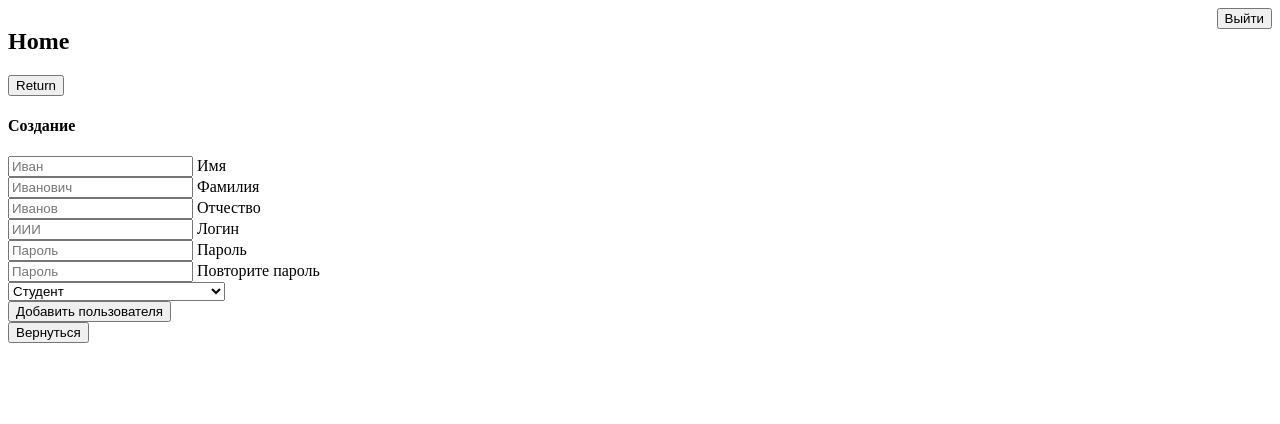
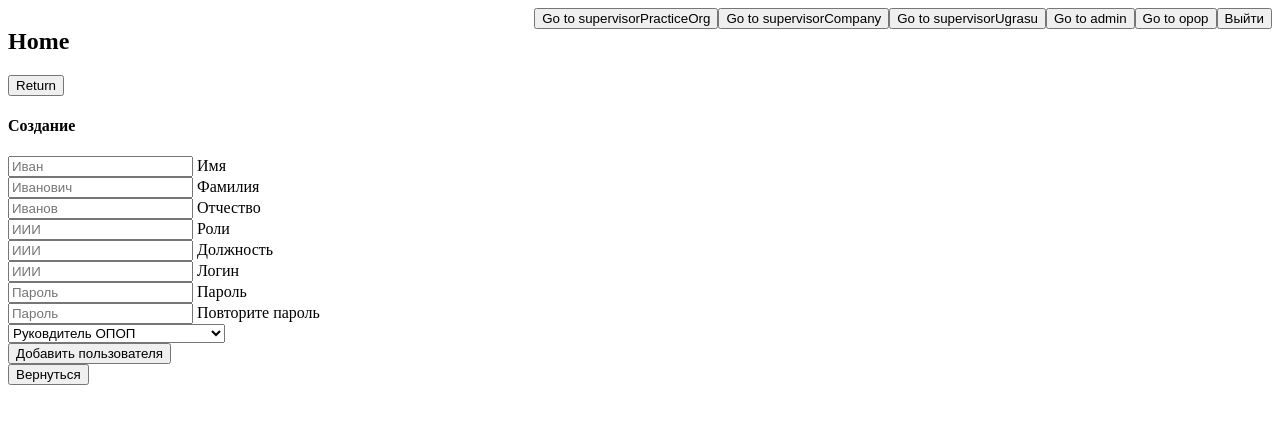
Before and after one commit to Kidcreole2/secondWeekDocWork, a Flask app: page /admin_user_create in a window 1280 px wide. Shown: the top 424 px of the page. Run offline with Flask 3, Linux system fonts and the light colour scheme.

Commit message:
Connections continued

```diff
--- a/fullstack/models.py
+++ b/fullstack/models.py
@@ -137,10 +137,12 @@
     def create(institute):
         new_institute = Institute.query.filter_by(name=institute.name).first()
         if new_institute is None:
+            print("test")
             db.session.add(institute)
             db.session.commit()
             return Institute.query.filter_by(name=institute.name).first().id
         else:
+            print("test_1")
             return new_institute.id
 
     @staticmethod
--- a/fullstack/routes.py
+++ b/fullstack/routes.py
@@ -38,33 +38,33 @@
                                 role=request.form["role"]
                                 )
                     reg_check = Users.create(user)
-                    match request.form(['user_type']):
+                    match request.form['userType']:
                         case "directorOPOP":
                             director = Director_OPOP(
-                                user_id=reg_check,
-                                post=request.form('post')
+                                user_id=reg_check["id"],
+                                post=request.form['post']
                             )
                             Director_OPOP.create(director)
                         case "directorCompany":
                             director = Director_Practice_Company(
-                                user_id=reg_check,
-                                post=request.form('post')
+                                user_id=reg_check["id"],
+                                post=request.form['post']
                             )
                             Director_Practice_Company.create(director)
                         case "directonOrganization":
                             director = Director_Practice_Organization(
-                                user_id=reg_check,
-                                post=request.form('post')
+                                user_id=reg_check["id"],
+                                post=request.form['post']
                             )
                             Director_Practice_Organization.create(director)
                         case "directorUSU":
                             director = Director_Practice_USU(
-                                user_id=reg_check,
-                                post=request.form('post')
+                                user_id=reg_check["id"],
+                                post=request.form['post']
                             )
                             Director_Practice_USU.create(director)
                     if reg_check["exists"]:
-                        return redirect(url_for("admin_add"))
+                        return redirect(url_for("admin_user_index"))
                     return redirect(url_for("home"))
         else:
             flash("Пароли не совпадают")
@@ -98,7 +98,9 @@
 @app.route("/admin_institute_create", methods=["GET","POST"])
 @login_required
 def admin_institute_create():
+    print("test_2")
     if request.method == "POST":
+        print("test_3")
         new_institute = Institute(
             name=request.form['name'],
         )
@@ -115,7 +117,7 @@
             name=request.form['name'],
         )
         Institute.update(old_institute,new_institute)
-        return redirect(url_for("admin_index"))
+        return redirect(url_for("admin_institute_index"))
     specializations = Specialization.query.order_by(Specialization.name).all()
     return render_template("pages/admin/institute/update.html",old_institute=old_institute, specializations=specializations)
 
@@ -124,6 +126,7 @@
 @app.route("/admin_specialization_create/<institute_id>", methods=["GET","POST"])
 @login_required
 def admin_specialization_create(institute_id):
+    opop_director_users = []
     if request.method == "POST":
         new_specialization = Specialization(
             name=request.form['name'],
@@ -133,7 +136,11 @@
         )
         Specialization.create(new_specialization)
         return redirect(url_for("admin_institute_index"))
-    return render_template("pages/admin/institute/specialization/create.html")
+    opop_directors = Director_OPOP.query.order_by(Director_OPOP.id).all()
+    for opop_director in opop_directors:
+        opop_director_user = Users.query.filter_by(id=opop_director.user_id).first()
+        opop_director_users = opop_director_users.append(opop_director_user)
+    return render_template("pages/admin/institute/specialization/create.html",opop_directors=opop_directors,opop_director_users=opop_director_users)
 
 @app.route("/admin_specialization_update/<institute_id>/<specialization_id>", methods=["GET","POST"])
 @login_required
@@ -173,6 +180,8 @@
 @app.route("/opop_group_create", methods=["GET","POST"])
 @login_required
 def opop_group_create():
+    opop_director = Director_OPOP.query.filter_by(user_id=current_user.id).first()
+    spezializations = Specialization.query.filter_by(id=opop_director.id).all()
     if request.method == "POST":
         new_group = Group(
             name=request.form['name'],
@@ -181,7 +190,7 @@
         )
         Group.create(new_group)
         return redirect(url_for("opop_group_index"))
-    return render_template("pages/opop/group/create.html")
+    return render_template("pages/opop/group/create.html", spezializations=spezializations)
 
 @app.route("/opop_group_update/<group_id>", methods=["GET","POST"])
 @login_required
@@ -265,7 +274,7 @@
             type_of_practice=request.form['type_of_practice'],
             kind_of_practice=request.form['kind_of_practice'],
             order=request.form['order'],
-            recomendations=request.form['recomendations_1']
+            recomendations=request.form['recomendations']
         )
         data = request.form.to_dict()
         data_keys = data.keys()
--- a/fullstack/templates/base.html
+++ b/fullstack/templates/base.html
@@ -19,23 +19,23 @@
         <div style="display: flex; flex-direction: row-reverse">
           <a href="/logout"><button type="button">Выйти</button></a>
 
-          {% for role in roles%} {%if role == "opop"%}
+          {#{% for role in roles%} {%if role == "opop"%}#}
           <a href="/opop_index"><button type="button">Go to opop</button></a>
-          {% elif role == "admin" %}
+          {#{% elif role == "admin" %}#}
           <a href="/admin_index"><button type="button">Go to admin</button></a>
-          {% elif role == "supervisorUgrasu" %}
+          {#{% elif role == "supervisorUgrasu" %}#}
           <a href="/supervisorUgrasu_index"
             ><button type="button">Go to supervisorUgrasu</button></a
           >
-          {% elif role == "supervisorCompany" %}
+          {#{% elif role == "supervisorCompany" %}#}
           <a href="/supervisorCompany_index"
             ><button type="button">Go to supervisorCompany</button></a
           >
-          {% elif role == "supervisorPracticeOrg" %}
+          {#{% elif role == "supervisorPracticeOrg" %}#}
           <a href="/supervisorPracticeOrg_index"
             ><button type="button">Go to supervisorPracticeOrg</button></a
           >
-          {% endif %} {% endfor %}
+          {#{% endif %} {% endfor %}#}
         </div>
 
       </div>
--- a/fullstack/templates/pages/OPOP/index.html
+++ b/fullstack/templates/pages/OPOP/index.html
@@ -1,7 +1,7 @@
 {% extends "base.html" %} {% block content %}
 <div>
-  <a href="/admin_group_index"><button type="button">Go to groups</button></a>
-  <a href="/admin_practice_index"
+  <a href="/opop_group_index"><button type="button">Go to groups</button></a>
+  <a href="/opop_practice_index"
     ><button type="button">Go to practices</button></a
   >
 </div>
--- a/fullstack/templates/pages/OPOP/practice/create.html
+++ b/fullstack/templates/pages/OPOP/practice/create.html
@@ -1,5 +1,5 @@
 {% extends "base.html" %} {% block content %}
-<form action="/" method="post">
+<form action="#" method="post">
   <div>
     <input type="text" name="name" required />
     <label for="name">Имя</label>
@@ -28,6 +28,6 @@
     <input type="text" name="recomendations" required />
     <label for="recomendations">Имя</label>
   </div>
-  <a href="/admin_add"><button type="button">Confirm</button></a>
+  <a><button type="submit">Confirm</button></a>
 </form>
 {% endblock %}
--- a/fullstack/templates/pages/OPOP/practice/index.html
+++ b/fullstack/templates/pages/OPOP/practice/index.html
@@ -1,6 +1,6 @@
 {% extends "base.html" %} {% block content %}
 <div>
-  <a href="/opop_add"><button type="button">Create practice</button></a>
+  <a href="/opop_practice_create"><button type="button">Create practice</button></a>
 </div>
 <div>List of practice</div>
 {% endblock %}
--- a/fullstack/templates/pages/admin/institute/create.html
+++ b/fullstack/templates/pages/admin/institute/create.html
@@ -3,13 +3,13 @@
     <div>
       <a href="/admin_institute_index"><button type="button">Return</button></a>
     </div>
-    <form action="/" method="post">
+    <form action="#" method="post">
       <div>
         <input type="text" name="name" placeholder="Иван" required />
         <label for="name">Имя</label>
       </div>
       <a href="/admin_institute_create"
-        ><button type="button">Confirm</button></a
+        ><button type="submit">Confirm</button></a
       >
     </form>
 {% endblock %}
--- a/fullstack/templates/pages/admin/institute/index.html
+++ b/fullstack/templates/pages/admin/institute/index.html
@@ -5,7 +5,6 @@
             </div>
             <div>
                 <a href="/admin_institute_create"><button type="button">Create institute</button></a>
-                <a href="/admin_institute_updates"><button type="button">Update institute</button></a>
             </div>
             <div>
                 <table>
--- a/fullstack/templates/pages/admin/institute/specialization/update.html
+++ b/fullstack/templates/pages/admin/institute/specialization/update.html
@@ -15,7 +15,7 @@
             <h2 style="text-align: center;">Home</h2>
             <div style="display: flex;  flex-direction: row-reverse;">
             <a href="/logout"><button type="button">Выйти</button></a>
-            {% for role in roles%}
+            {% for role in roles %}
             {%if role == "opop"%}
             <a href="/opop_index"><button type="button">Go to opop</button></a>
             {% elif role == "admin" %}
--- a/fullstack/templates/pages/admin/users/create.html
+++ b/fullstack/templates/pages/admin/users/create.html
@@ -40,6 +40,26 @@
     <input
       type="text"
       class="form-login"
+      name="role"
+      placeholder="ИИИ"
+      required
+    />
+    <label for="role">Роли</label>
+  </div>
+  <div class="form-login">
+    <input
+      type="text"
+      class="form-login"
+      name="post"
+      placeholder="ИИИ"
+      required
+    />
+    <label for="post">Должность</label>
+  </div>
+  <div class="form-login">
+    <input
+      type="text"
+      class="form-login"
       name="login"
       placeholder="ИИИ"
       required
@@ -71,7 +91,6 @@
   </div>
   <div>
     <select name="userType" id="">
-      <option value="student">Студент</option>
       <option value="directorOPOP">Руковдитель ОПОП</option>
       <option value="directorCompany">Руководитель предприятия</option>
       <option value="directonOrganization">Руководитель организации</option>
```
Also changed, not shown: fullstack/templates/pages/OPOP/group/create.html (+7 -6 lines), fullstack/templates/pages/admin/institute/specialization/create.html (+9 -5 lines), fullstack/templates/pages/admin/institute/update.html (+4 -4 lines).
